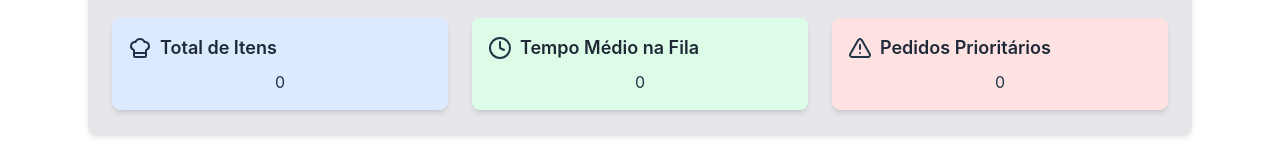
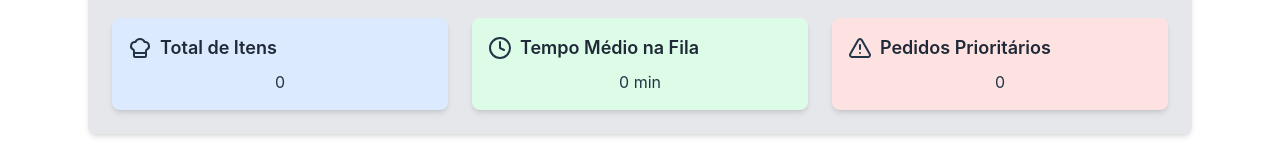
Before and after one commit to TamLeal/souk-v2-split-project, a React (Vite) app: page / in a window 1280 px wide. Shown: the part 772-932 px from the top of the page. Built offline with nearby package versions, Linux system fonts and the light colour scheme.

Commit message:
unit for time on card

```diff
--- a/src/components/ControleCaixaExpedicao.jsx
+++ b/src/components/ControleCaixaExpedicao.jsx
@@ -667,20 +667,20 @@ const ControleCaixaExpedicao = () => {
             label="Tempo Médio na Fila"
             value={
               filaPedidos.length > 0
-                ? Math.round(
+                ? `${Math.round(
                     filaPedidos.reduce(
                       (total, pedido) =>
                         total +
-                        (new Date().getTime() -
-                          new Date(pedido.horario).getTime()) /
+                        (new Date().getTime() - new Date(pedido.horario).getTime()) /
                           60000,
                       0
                     ) / filaPedidos.length
-                  )
-                : 0
+                  )} min`
+                : '0 min'
             }
             color="green"
           />
+
           <PanelCard
             icon={<AlertTriangle size={24} />}
             label="Pedidos Prioritários"
--- a/src/components/shared/FlipNumber.jsx
+++ b/src/components/shared/FlipNumber.jsx
@@ -2,14 +2,10 @@ import React from 'react';
 
 const FlipNumber = ({ value }) => (
   <div className="flip-number flex justify-center">
-    {value
-      .toString()
-      .split('')
-      .map((digit, index) => (
-        <div key={index} className="digit mx-1">
-          {digit}
-        </div>
-      ))}
+    {/* Renderizar o valor inteiro sem dividi-lo em dígitos individuais */}
+    <div className="digit mx-1">
+      {value}
+    </div>
   </div>
 );
 
```
